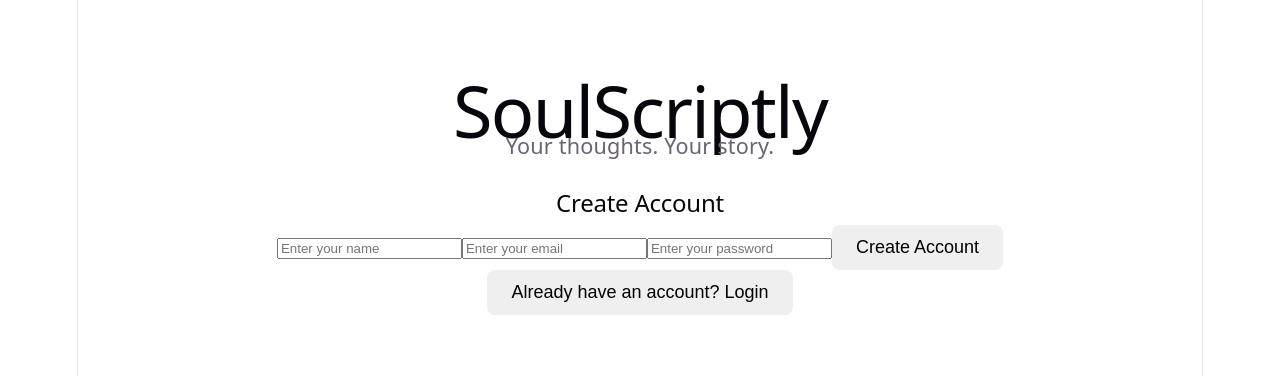
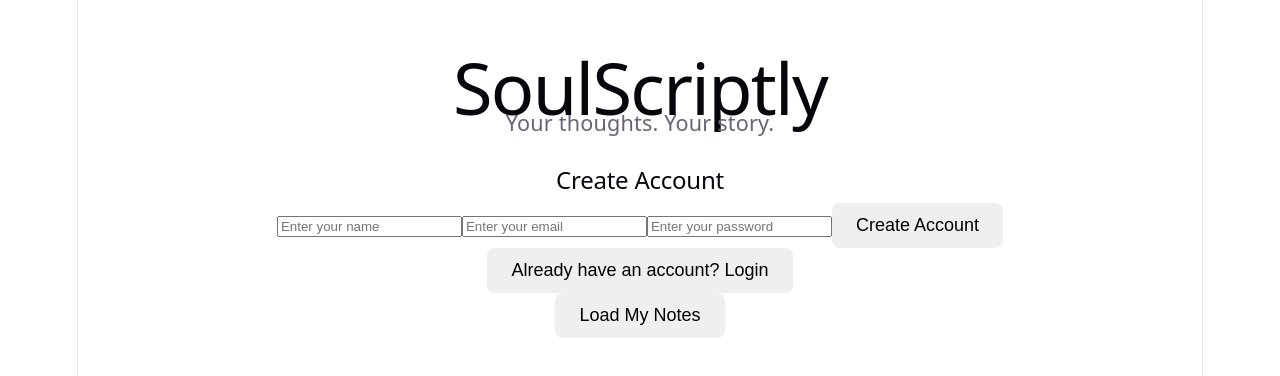
Before and after one commit to madhava231205/soulscriptly, a React (Vite) app in the folder client/: page / in a window 1280 px wide. Shown: the part 210-586 px from the top of the page. Built offline with nearby package versions, Linux system fonts and the light colour scheme.

Commit message:
added notes feature of loading existed notes

```diff
--- a/client/src/App.jsx
+++ b/client/src/App.jsx
@@ -10,6 +10,7 @@ const [password, setPassword] = useState('')
   const [error, setError] = useState('')
   const [loading, setLoading] = useState(false)
   const [isLogin, setIsLogin] = useState(false)
+  const [notes, setNotes] = useState([])
 
 async function handleSubmit(event) {
   event.preventDefault()
@@ -78,6 +79,30 @@ async function handleLogin(event) {
   }
 }
 
+async function getNotes() {
+  const token = localStorage.getItem('token')
+
+  try {
+    const response = await fetch('http://localhost:5000/api/notes', {
+      headers: {
+        Authorization: `Bearer ${token}`,
+      },
+    })
+
+    const data = await response.json()
+
+    if (response.ok) {
+      console.log("Get notes success:", data.notes)
+      setNotes(data.notes)
+
+
+    } else {
+      console.log(data.message)
+    }
+  } catch (error) {
+    console.error('Get notes error:', error)
+  }
+}
 
   return (
     <main>
@@ -161,6 +186,17 @@ async function handleLogin(event) {
 
 {message && <p>{message}</p>}
 {error && <p>{error}</p>}
+<button type="button" onClick={getNotes}>
+  Load My Notes
+</button>
+{ (notes.map((note) => (
+  <div key={note.id}>
+    <h3>{note.title}</h3>
+    <p>{note.content}</p>
+  </div>
+)))}
+
+
 
     </main>
   )
```
